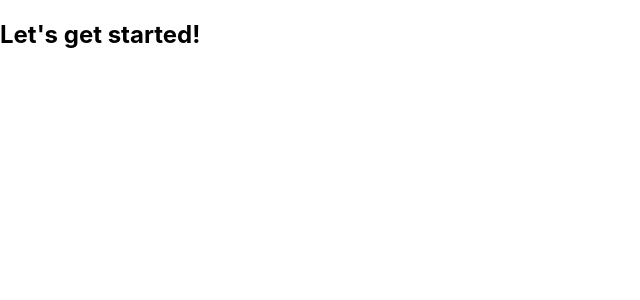
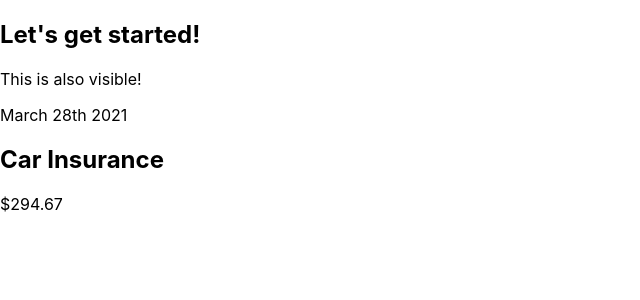
Before and after one commit to yws1502/React_Tutorial, a React (Create React App) app: page / in a window 1280 px wide. Shown: the top 300 px of the page, without its empty margins (0-640 px from the left). Built offline with nearby package versions, Linux system fonts and the light colour scheme.

Commit message:
✨ ExpenseItem Components 추가

```diff
--- a/src/App.js
+++ b/src/App.js
@@ -1,8 +1,11 @@
+import ExpenseItem from "./components/ExpenseItem";
 
-function App() {
+function App () {
   return (
     <div>
       <h2>Let's get started!</h2>
+      <p>This is also visible!</p>
+      <ExpenseItem />
     </div>
   );
 }
--- /dev/null
+++ b/src/components/ExpenseItem.jsx
@@ -0,0 +1,13 @@
+function ExpenseItem() {
+  return (
+    <div>
+      <div>March 28th 2021</div>
+      <div>
+        <h2>Car Insurance</h2>
+        <div>$294.67</div>
+      </div>
+    </div>
+  );
+}
+
+export default ExpenseItem;
```
